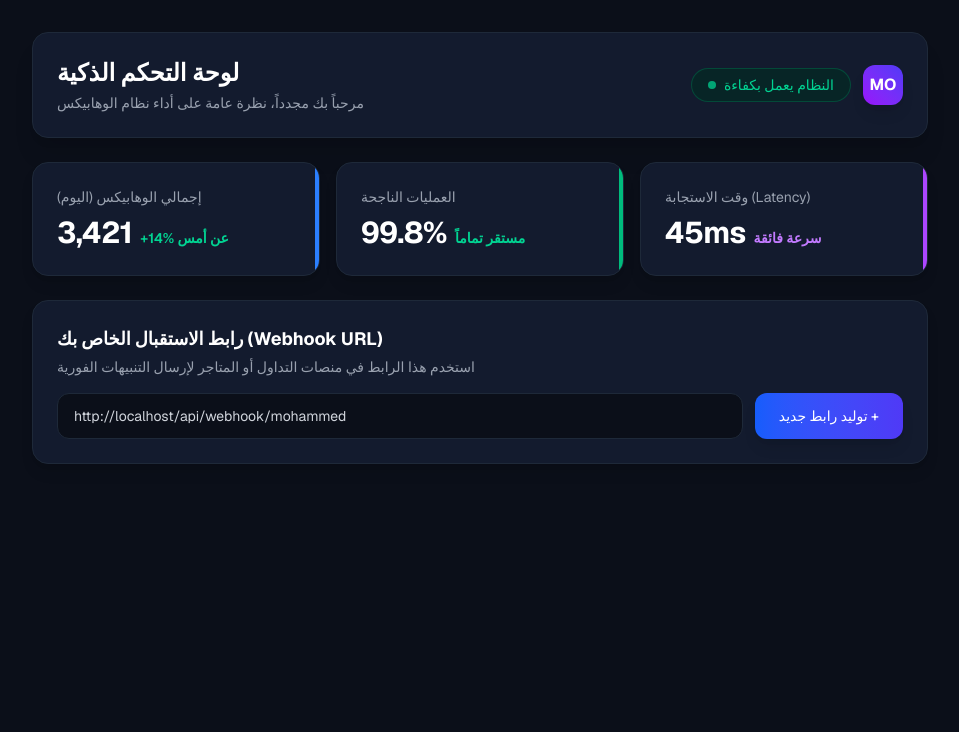
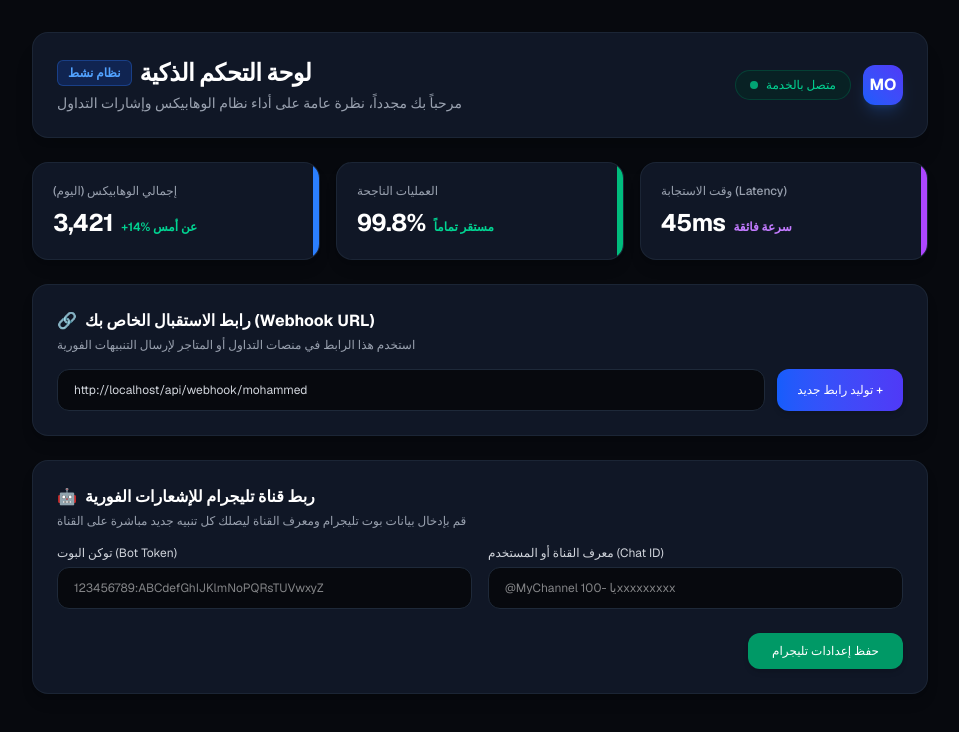
Before and after one commit to hamato19/signal-flow-dashboard, a Next.js app: page /dashboard in a window 1280 px wide. Shown: the top 732 px of the page, without its empty margins (160-1119 px from the left). Built offline with nearby package versions, Linux system fonts and the light colour scheme.

Commit message:
Update page.tsx

```diff
--- a/src/app/dashboard/page.tsx
+++ b/src/app/dashboard/page.tsx
@@ -5,13 +5,24 @@ export default function DashboardPage() {
   const [username, setUsername] = useState('');
   const [webhookUrl, setWebhookUrl] = useState('');
 
+  // حالات خاصة بربط قناة تلجرام
+  const [telegramToken, setTelegramToken] = useState('');
+  const [telegramChatId, setTelegramChatId] = useState('');
+  const [isTelegramSaved, setIsTelegramSaved] = useState(false);
+
   useEffect(() => {
     const user = localStorage.getItem('signal_user') || 'Mohammed';
     setUsername(user);
-    // توليد رابط الويب هوك بناءً على النطاق الحالي واسم المستخدم
+
     if (typeof window !== 'undefined') {
       setWebhookUrl(`${window.location.origin}/api/webhook/${user.toLowerCase()}`);
     }
+
+    // استرجاع إعدادات تلجرام المحفوظة مسبقاً إن وجدت
+    const savedToken = localStorage.getItem('telegram_token') || '';
+    const savedChatId = localStorage.getItem('telegram_chat_id') || '';
+    if (savedToken) setTelegramToken(savedToken);
+    if (savedChatId) setTelegramChatId(savedChatId);
   }, []);
 
   const generateNewWebhook = () => {
@@ -19,62 +30,76 @@ export default function DashboardPage() {
     setWebhookUrl(`${window.location.origin}/api/webhook/${username.toLowerCase()}-${randomSuffix}`);
   };
 
+  const handleSaveTelegram = (e: React.FormEvent) => {
+    e.preventDefault();
+    localStorage.setItem('telegram_token', telegramToken);
+    localStorage.setItem('telegram_chat_id', telegramChatId);
+    setIsTelegramSaved(true);
+    setTimeout(() => setIsTelegramSaved(false), 3000);
+  };
+
   return (
-    <main className="min-h-screen bg-[#0b0f19] text-white p-4 md:p-8 font-sans">
+    <main className="min-h-screen bg-[#07090e] text-white p-4 md:p-8 font-sans">
       <div className="max-w-4xl mx-auto space-y-6">
 
-        {/* الهيدر */}
-        <div className="flex flex-col md:flex-row justify-between items-start md:items-center bg-[#131b2e] border border-gray-800 p-6 rounded-2xl shadow-xl gap-4">
+        {/* الهيدر العلوي */}
+        <div className="flex flex-col md:flex-row justify-between items-start md:items-center bg-[#101726] border border-gray-800/80 p-6 rounded-2xl shadow-xl gap-4">
           <div>
-            <h1 className="text-2xl font-bold">لوحة التحكم الذكية</h1>
-            <p className="text-gray-400 text-sm mt-1">مرحباً بك مجدداً، نظرة عامة على أداء نظام الوهابيكس</p>
+            <div className="flex items-center gap-2">
+              <span className="bg-blue-600/20 text-blue-400 text-xs font-semibold px-2.5 py-1 rounded-md border border-blue-500/30">نظام نشط</span>
+              <h1 className="text-xl md:text-2xl font-bold tracking-tight">لوحة التحكم الذكية</h1>
+            </div>
+            <p className="text-gray-400 text-sm mt-1">مرحباً بك مجدداً، نظرة عامة على أداء نظام الوهابيكس وإشارات التداول</p>
           </div>
+
           <div className="flex items-center gap-3">
-            <span className="inline-flex items-center gap-2 bg-emerald-950/60 border border-emerald-800/60 text-emerald-400 px-4 py-1.5 rounded-full text-sm">
+            <span className="inline-flex items-center gap-2 bg-emerald-950/50 border border-emerald-800/50 text-emerald-400 px-3.5 py-1.5 rounded-full text-xs font-medium">
               <span className="w-2 h-2 rounded-full bg-emerald-400 animate-pulse"></span>
-              النظام يعمل بكفاءة
+              متصل بالخدمة
             </span>
-            <div className="bg-gradient-to-tr from-purple-600 to-indigo-600 w-10 h-10 rounded-xl flex items-center justify-center font-bold text-white shadow-lg">
+            <div className="bg-gradient-to-tr from-blue-600 to-indigo-600 w-10 h-10 rounded-xl flex items-center justify-center font-bold text-white shadow-lg shadow-blue-500/20">
               {username.slice(0, 2).toUpperCase()}
             </div>
           </div>
         </div>
 
-        {/* الإحصائيات */}
+        {/* شبكة الإحصائيات والأداء */}
         <div className="grid grid-cols-1 md:grid-cols-3 gap-4">
-          <div className="bg-[#131b2e] border border-gray-800 p-6 rounded-2xl shadow-lg relative overflow-hidden">
-            <div className="absolute top-0 right-0 w-1 h-full bg-blue-500"></div>
-            <p className="text-gray-400 text-sm mb-2">إجمالي الوهابيكس (اليوم)</p>
-            <div className="flex items-baseline gap-2">
-              <span className="text-3xl font-bold tracking-tight">3,421</span>
-              <span className="text-emerald-400 text-sm font-semibold">+14% عن أمس</span>
+          <div className="bg-[#101726] border border-gray-800/80 p-5 rounded-2xl shadow-lg relative overflow-hidden">
+            <div className="absolute top-0 right-0 w-1.5 h-full bg-blue-500"></div>
+            <p className="text-gray-400 text-xs font-medium mb-1">إجمالي الوهابيكس (اليوم)</p>
+            <div className="flex items-baseline gap-2 mt-2">
+              <span className="text-2xl font-bold tracking-tight">3,421</span>
+              <span className="text-emerald-400 text-xs font-semibold">+14% عن أمس</span>
             </div>
           </div>
 
-          <div className="bg-[#131b2e] border border-gray-800 p-6 rounded-2xl shadow-lg relative overflow-hidden">
-            <div className="absolute top-0 right-0 w-1 h-full bg-emerald-500"></div>
-            <p className="text-gray-400 text-sm mb-2">العمليات الناجحة</p>
-            <div className="flex items-baseline gap-2">
-              <span className="text-3xl font-bold tracking-tight">99.8%</span>
-              <span className="text-emerald-400 text-sm font-semibold">مستقر تماماً</span>
+          <div className="bg-[#101726] border border-gray-800/80 p-5 rounded-2xl shadow-lg relative overflow-hidden">
+            <div className="absolute top-0 right-0 w-1.5 h-full bg-emerald-500"></div>
+            <p className="text-gray-400 text-xs font-medium mb-1">العمليات الناجحة</p>
+            <div className="flex items-baseline gap-2 mt-2">
+              <span className="text-2xl font-bold tracking-tight">99.8%</span>
+              <span className="text-emerald-400 text-xs font-semibold">مستقر تماماً</span>
             </div>
           </div>
 
-          <div className="bg-[#131b2e] border border-gray-800 p-6 rounded-2xl shadow-lg relative overflow-hidden">
-            <div className="absolute top-0 right-0 w-1 h-full bg-purple-500"></div>
-            <p className="text-gray-400 text-sm mb-2">وقت الاستجابة (Latency)</p>
-            <div className="flex items-baseline gap-2">
-              <span className="text-3xl font-bold tracking-tight">45ms</span>
-              <span className="text-purple-400 text-sm font-semibold">سرعة فائقة</span>
+          <div className="bg-[#101726] border border-gray-800/80 p-5 rounded-2xl shadow-lg relative overflow-hidden">
+            <div className="absolute top-0 right-0 w-1.5 h-full bg-purple-500"></div>
+            <p className="text-gray-400 text-xs font-medium mb-1">وقت الاستجابة (Latency)</p>
+            <div className="flex items-baseline gap-2 mt-2">
+              <span className="text-2xl font-bold tracking-tight">45ms</span>
+              <span className="text-purple-400 text-xs font-semibold">سرعة فائقة</span>
             </div>
           </div>
         </div>
 
-        {/* قسم الويب هوك */}
-        <div className="bg-[#131b2e] border border-gray-800 p-6 rounded-2xl shadow-lg space-y-4">
+        {/* قسم رابط الاستقبال (Webhook URL) */}
+        <div className="bg-[#101726] border border-gray-800/80 p-6 rounded-2xl shadow-lg space-y-4">
           <div>
-            <h2 className="text-lg font-bold">رابط الاستقبال الخاص بك (Webhook URL)</h2>
-            <p className="text-gray-400 text-sm mt-1">استخدم هذا الرابط في منصات التداول أو المتاجر لإرسال التنبيهات الفورية</p>
+            <h2 className="text-base font-bold flex items-center gap-2">
+              <span>🔗</span> رابط الاستقبال الخاص بك (Webhook URL)
+            </h2>
+            <p className="text-gray-400 text-xs mt-1">استخدم هذا الرابط في منصات التداول أو المتاجر لإرسال التنبيهات الفورية</p>
           </div>
 
           <div className="flex flex-col md:flex-row gap-3">
@@ -82,17 +107,67 @@ export default function DashboardPage() {
               type="text"
               readOnly
               value={webhookUrl}
-              className="w-full bg-[#0b0f19] border border-gray-800 rounded-xl px-4 py-3 text-gray-300 text-sm focus:outline-none"
+              className="w-full bg-[#07090e] border border-gray-800 rounded-xl px-4 py-3 text-gray-300 text-xs focus:outline-none"
             />
             <button
               onClick={generateNewWebhook}
-              className="bg-gradient-to-r from-blue-600 to-indigo-600 hover:opacity-90 text-white font-medium px-6 py-3 rounded-xl transition text-sm whitespace-nowrap shadow-lg"
+              className="bg-gradient-to-r from-blue-600 to-indigo-600 hover:opacity-90 text-white font-medium px-5 py-3 rounded-xl transition text-xs whitespace-nowrap shadow-md"
             >
               توليد رابط جديد +
             </button>
           </div>
         </div>
 
+        {/* قسم ربط قناة تليجرام الجديد */}
+        <div className="bg-[#101726] border border-gray-800/80 p-6 rounded-2xl shadow-lg space-y-4">
+          <div>
+            <h2 className="text-base font-bold flex items-center gap-2">
+              <span>🤖</span> ربط قناة تليجرام للإشعارات الفورية
+            </h2>
+            <p className="text-gray-400 text-xs mt-1">قم بإدخال بيانات بوت تليجرام ومعرف القناة ليصلك كل تنبيه جديد مباشرة على القناة</p>
+          </div>
+
+          <form onSubmit={handleSaveTelegram} className="space-y-4">
+            <div className="grid grid-cols-1 md:grid-cols-2 gap-4">
+              <div>
+                <label className="block text-xs text-gray-300 mb-1.5">توكن البوت (Bot Token)</label>
+                <input
+                  type="password"
+                  value={telegramToken}
+                  onChange={(e) => setTelegramToken(e.target.value)}
+                  placeholder="123456789:ABCdefGhIJKlmNoPQRsTUVwxyZ"
+                  className="w-full bg-[#07090e] border border-gray-800 rounded-xl px-4 py-3 text-white text-xs focus:outline-none focus:border-blue-500"
+                />
+              </div>
+              <div>
+                <label className="block text-xs text-gray-300 mb-1.5">معرف القناة أو المستخدم (Chat ID)</label>
+                <input
+                  type="text"
+                  value={telegramChatId}
+                  onChange={(e) => setTelegramChatId(e.target.value)}
+                  placeholder="@MyChannel یا -100xxxxxxxxx"
+                  className="w-full bg-[#07090e] border border-gray-800 rounded-xl px-4 py-3 text-white text-xs focus:outline-none focus:border-blue-500"
+                />
+              </div>
+            </div>
+
+            <div className="flex items-center justify-between pt-2">
+              {isTelegramSaved ? (
+                <span className="text-emerald-400 text-xs font-semibold animate-fade-in">
+                  ✓ تم حفظ إعدادات تليجرام بنجاح!
+                </span>
+              ) : <span></span>}
+
+              <button
+                type="submit"
+                className="bg-emerald-600 hover:bg-emerald-500 text-white font-medium px-6 py-2.5 rounded-xl transition text-xs shadow-md ml-auto"
+              >
+                حفظ إعدادات تليجرام
+              </button>
+            </div>
+          </form>
+        </div>
+
       </div>
     </main>
   );
```
